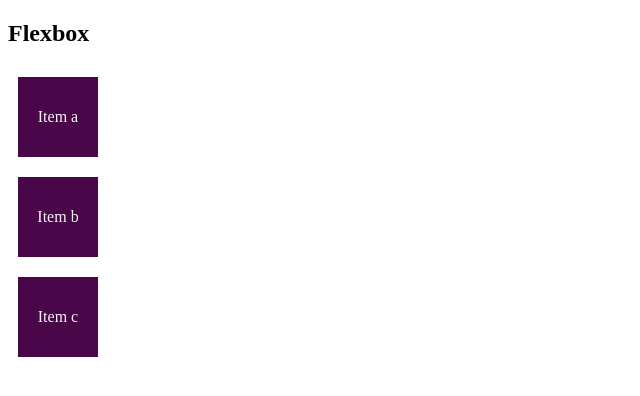
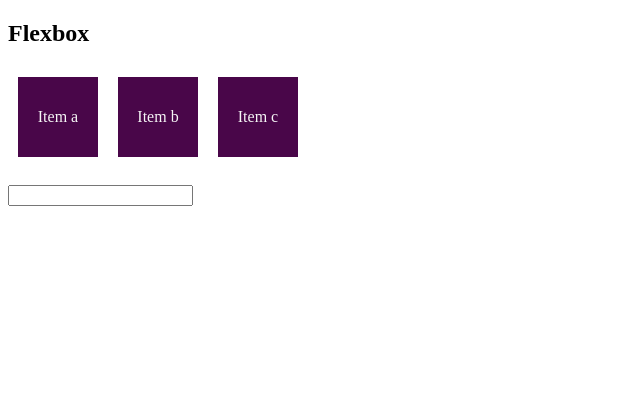
Before and after one commit to EvandroPetrus/Front-end, a plain HTML site: page formularios.html in a window 1280 px wide. Shown: the whole page, without its empty margins (0-640 px from the left). Drawn offline with Linux system fonts and the light colour scheme.

Commit message:
Integrated Flexbox

```diff
--- a/formularios.html
+++ b/formularios.html
@@ -8,10 +8,13 @@
     <style>
         .flex{
             display: flex;
-            width: 100%;
-            justify-content: center;
-            flex-direction: column;
+            width: 100%;            ;
+            flex-direction: row;
         }
+        body{
+            background-color: white;
+        }
+
         .item{
             width: 80px;
             height: 80px;
@@ -22,6 +25,27 @@
             color: whitesmoke;
             margin: 10px;
         }
+
+        .item:hover{
+            background-color: rgb(135, 28, 135);
+            cursor: pointer;
+        }
+
+        input:focus{
+            border-color: rgb(135, 28, 135);
+            background-color: pink;
+        }
+
+         /* @media (max-width: 450px){
+            body{
+                background-color: green;    change background based on devide
+            }
+            .flex{
+                flex-direction:;
+            }
+        }
+         */
+
     </style>
 </head>
 <body >
@@ -31,5 +55,10 @@
         <div class="item">Item b</div>
         <div class="item">Item c</div>
     </div>
+    <br>
+
+    <div>
+        <input />
+    </div>
 </body>
 </html>
```
